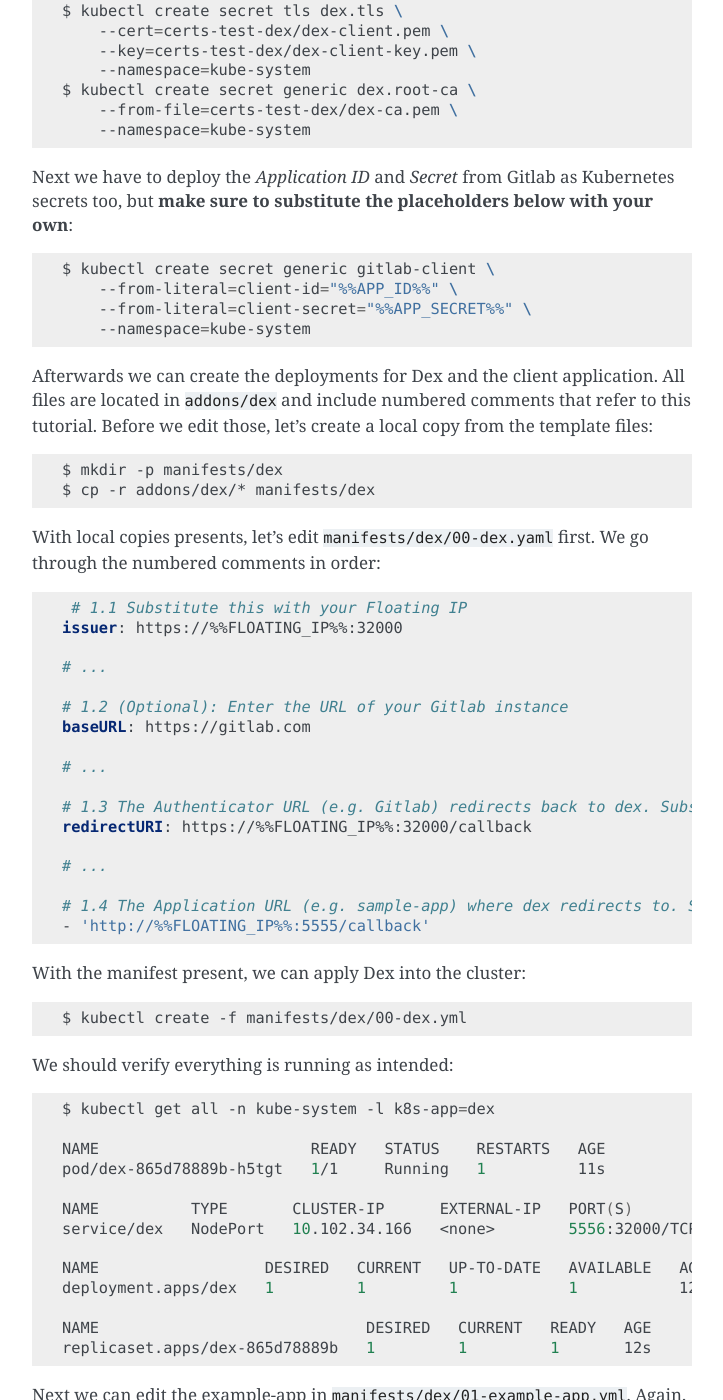
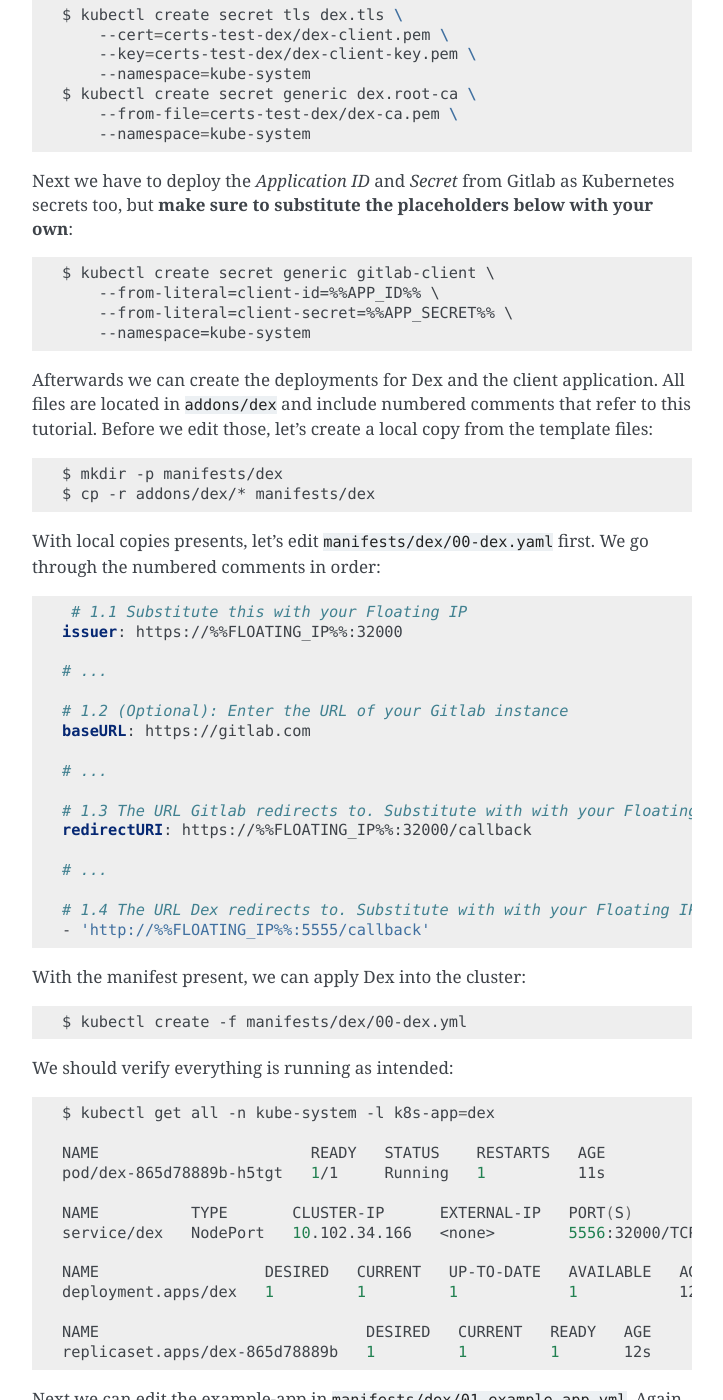
Before and after one commit to noris-network/koris, a Sphinx documentation site: the page built from docs/addons.rst, in a window 1280 px wide and 1400 px high, scrolled down 5173 px. Shown: the whole window, without its empty margins (388-1111 px from the left). Built offline with Sphinx 7.4.7, drawn with Linux system fonts in a browser that asks for light colours; some of the changed text lies outside the part shown.

Commit message:
Fixed docs from typos, uncertainties

```diff
--- a/docs/addons.rst
+++ b/docs/addons.rst
@@ -60,14 +60,14 @@
 1. Go to your **Gitlab User Settings** and click on **Applications**
 2. Create a new Application with the following parameters:
 
-============  ====================================
+============  ==========================================
 Parameter     Value
-============  ====================================
+============  ==========================================
 Name          dex
-Redirect URI  ``https://%%FLOATING_IP%%/callback``
+Redirect URI  ``https://%%FLOATING_IP%%:32000/callback``
 read_user     set
 openid        set
-============  ====================================
+============  ==========================================
 
 Example:
 
@@ -195,11 +195,11 @@
 Next we have to deploy the *Application ID* and *Secret* from Gitlab as Kubernetes secrets too, but **make sure to substitute
 the placeholders below with your own**:
 
-.. code:: shell
+.. code::
 
     $ kubectl create secret generic gitlab-client \
-        --from-literal=client-id="%%APP_ID%%" \
-        --from-literal=client-secret="%%APP_SECRET%%" \
+        --from-literal=client-id=%%APP_ID%% \
+        --from-literal=client-secret=%%APP_SECRET%% \
         --namespace=kube-system
 
 Afterwards we can create the deployments for Dex and the client application. All files are located in
@@ -225,12 +225,12 @@
 
     # ...
 
-    # 1.3 The Authenticator URL (e.g. Gitlab) redirects back to dex. Substitute with with your Floating IP
+    # 1.3 The URL Gitlab redirects to. Substitute with with your Floating IP
     redirectURI: https://%%FLOATING_IP%%:32000/callback
 
     # ...
 
-    # 1.4 The Application URL (e.g. sample-app) where dex redirects to. Substitute with with your Floating IP
+    # 1.4 The URL Dex redirects to. Substitute with with your Floating IP
     - 'http://%%FLOATING_IP%%:5555/callback'
 
 With the manifest present, we can apply Dex into the cluster:
```
Also changed, not shown: docs/static/_imgs/gl_oauth.png, 1 other file.
